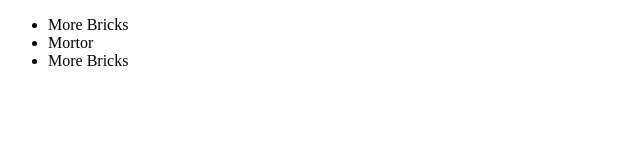
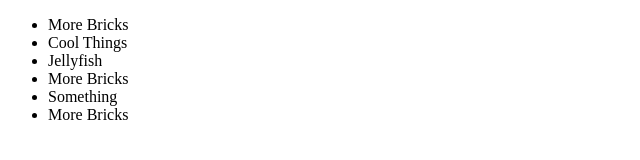
Before and after one commit to rodblackney/Github-Tutorial, a plain HTML site: page list.html in a window 1280 px wide. Shown: the whole page, without its empty margins (0-640 px from the left). Drawn offline with Linux system fonts and the light colour scheme.

Commit message:
Update list.html

```diff
--- a/list.html
+++ b/list.html
@@ -7,7 +7,10 @@
 	<div>
 		<ul>
 			<li>More Bricks</li>
-			<li>Mortor</li>
+			<li>Cool Things</li>
+			<li>Jellyfish</li>
+			<li>More Bricks</li>
+			<li>Something</li>
 			<li>More Bricks</li>
 		</ul>
 	</div>
```
